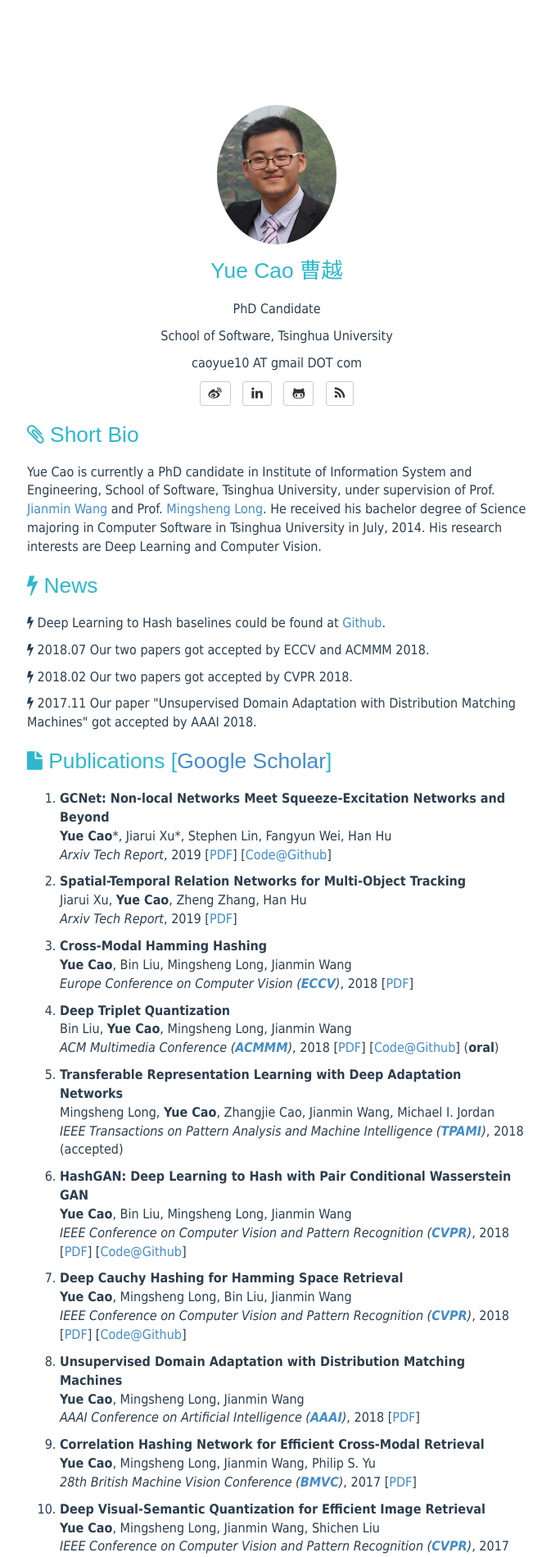
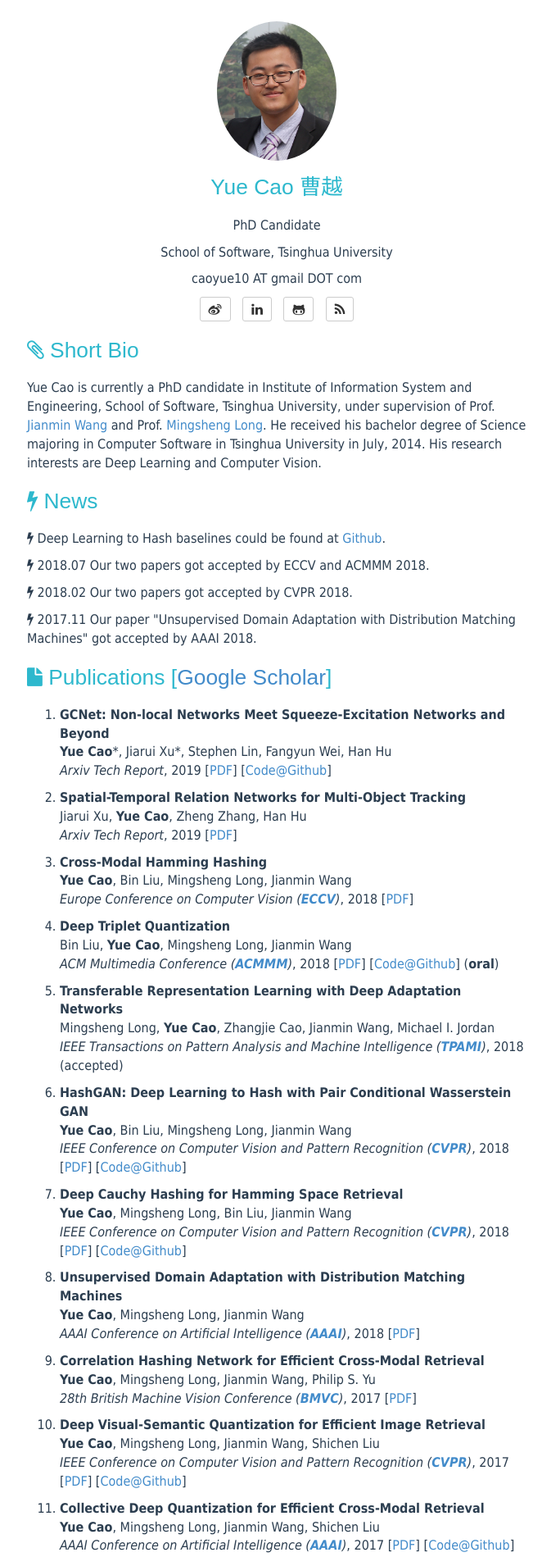
Before and after one commit to caoyue10/caoyue10.github.io, a Jekyll site: the page built from index.html, in a window 1280 px wide. Shown: the top 1899 px of the page at 82% size, without its empty margins (238-911 px from the left). Built offline with Jekyll 4.4.1, drawn with Linux system fonts in a browser that asks for light colours; the list of posts is cut into pages by our own code.

Commit message:
Update style.css

```diff
--- a/assets/css/style.css
+++ b/assets/css/style.css
@@ -5,7 +5,7 @@ body{
     font-weight: 400;
 	color: #2c3e50;
     font-family: Tahoma, Arial, sans-serif;
-    padding-top: 10%;
+    padding-top: 2%;
     margin: 0 auto;
     width: 60%;
 }
```
